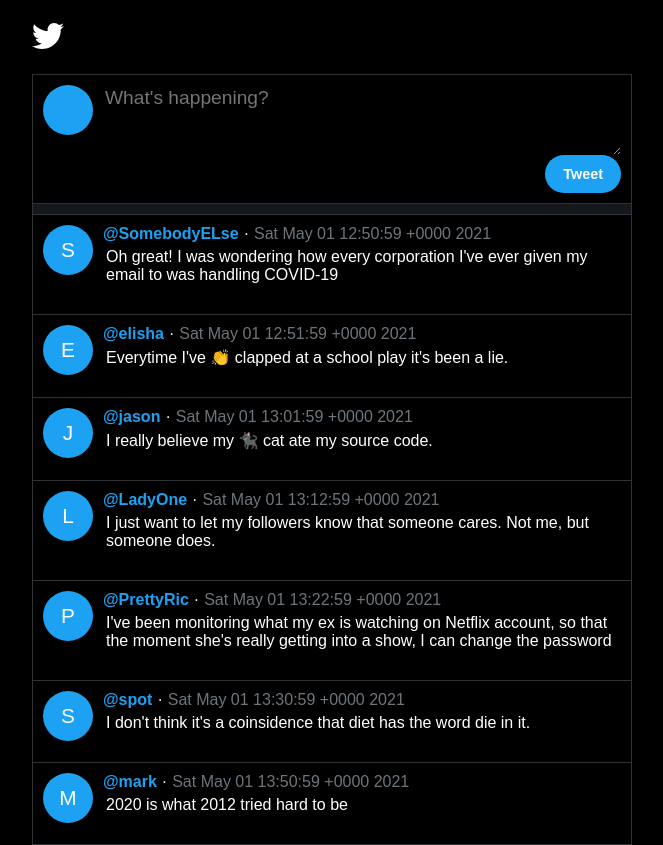
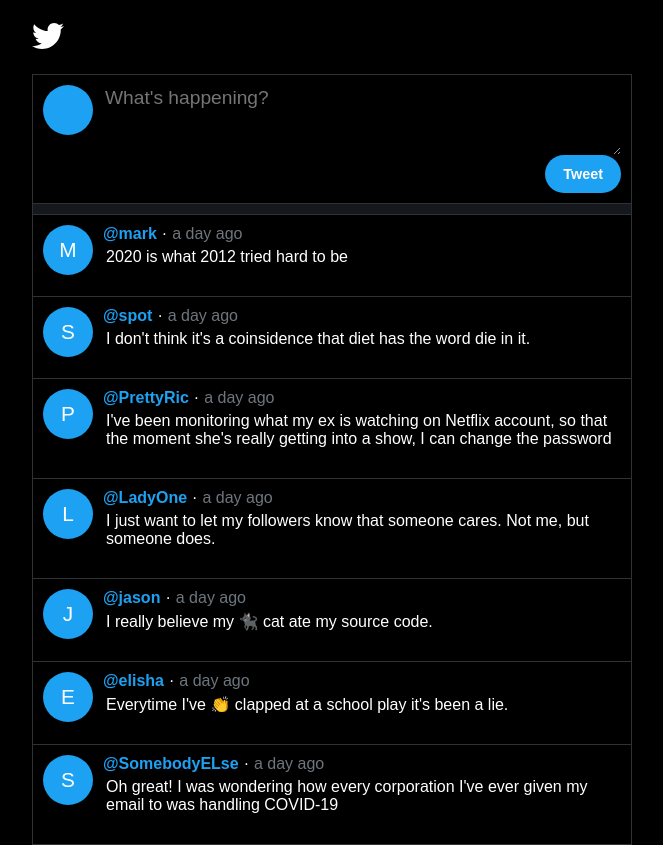
Before and after one commit to nicotsou/react-twitter, a React (Create React App) app: page / in a window 1280 px wide. Shown: the whole page, without its empty margins (308-971 px from the left). Built offline with nearby package versions, Linux system fonts and the light colour scheme.

Commit message:
Implement compose form

```diff
--- a/package.json
+++ b/package.json
@@ -6,6 +6,8 @@
     "@testing-library/jest-dom": "^5.11.4",
     "@testing-library/react": "^11.1.0",
     "@testing-library/user-event": "^12.1.10",
+    "moment": "^2.29.1",
+    "nanoid": "^3.1.22",
     "react": "^17.0.2",
     "react-dom": "^17.0.2",
     "react-icons": "^4.2.0",
--- a/src/components/App.jsx
+++ b/src/components/App.jsx
@@ -1,15 +1,34 @@
+import { useState } from 'react';
 import ComposeForm from './ComposeForm';
 import Timeline from './Timeline';
 import { FaTwitter } from 'react-icons/fa';
+import { nanoid } from 'nanoid';
 import './App.css';
 
-import tweets from '../tweets.json';
+import initialTweets from '../tweets.json';
+
+const CURRENT_USER = 'nicotsou';
 
 function App() {
+  const [tweets, setTweets] = useState(initialTweets);
+
+  const handlePostTweet = (content) => {
+    const newTweet = {
+      content,
+      id: nanoid(),
+      created_on: Date(Date.now()),
+      user: CURRENT_USER,
+      comments_count: 0,
+      retweets_count: 0,
+      favorites_count: 0,
+    };
+    setTweets([...tweets, newTweet]);
+  };
+
   return (
     <div className="app">
       <FaTwitter className="app-logo" size="2em" />
-      <ComposeForm />
+      <ComposeForm onSubmit={handlePostTweet} />
       <div className="separator"></div>
       <Timeline tweets={tweets} />
     </div>
--- a/src/components/ComposeForm.jsx
+++ b/src/components/ComposeForm.jsx
@@ -1,12 +1,29 @@
+import PropTypes from 'prop-types';
+import { useState } from 'react';
 import Avatar from './Avatar';
 import './ComposeForm.css';
 
-function ComposeForm() {
+function ComposeForm({ onSubmit }) {
+  const [editorValue, setEditorValue] = useState('');
+
+  const handleEditorValueChange = (e) => {
+    setEditorValue(e.target.value);
+  };
+
+  const handleSubmit = (e) => {
+    e.preventDefault();
+
+    onSubmit(editorValue);
+    setEditorValue('');
+  };
+
   return (
-    <form className="compose-form">
+    <form className="compose-form" onSubmit={handleSubmit}>
       <div className="compose-form-container">
         <Avatar />
         <textarea
+          value={editorValue}
+          onChange={handleEditorValueChange}
           className="compose-form-textarea"
           placeholder="What's happening?"
         />
@@ -16,4 +33,8 @@ function ComposeForm() {
   );
 }
 
+ComposeForm.propTypes = {
+  onSubmit: PropTypes.func.isRequired,
+};
+
 export default ComposeForm;
--- a/src/components/Timeline.jsx
+++ b/src/components/Timeline.jsx
@@ -5,13 +5,15 @@ import './Timeline.css';
 function Timeline({ tweets }) {
   return (
     <ul className="timeline">
-      {tweets.map(({ user, created_on, content }) => (
-        <li className="timeline-item">
-          <Tweet user={user} createdOn={created_on}>
-            {content}
-          </Tweet>
-        </li>
-      ))}
+      {tweets
+        .sort((a, b) => new Date(b.created_on) - new Date(a.created_on))
+        .map(({ id, user, created_on, content }) => (
+          <li key={id} className="timeline-item">
+            <Tweet user={user} createdOn={created_on}>
+              {content}
+            </Tweet>
+          </li>
+        ))}
     </ul>
   );
 }
--- a/src/components/Tweet.jsx
+++ b/src/components/Tweet.jsx
@@ -1,3 +1,4 @@
+import moment from 'moment';
 import PropTypes from 'prop-types';
 import Avatar from './Avatar';
 import './Tweet.css';
@@ -11,7 +12,9 @@ function Tweet(props) {
       <div>
         <div className="tweet-header">
           <span className="tweet-user">@{user}</span>·
-          <span className="tweet-created-on">{createdOn}</span>
+          <span className="tweet-created-on">
+            {moment(createdOn).fromNow()}
+          </span>
         </div>
         <div className="tweet-content">{children}</div>
       </div>
```
Also changed, not shown: 1 other file (tests, documents, lock files or other folders).
